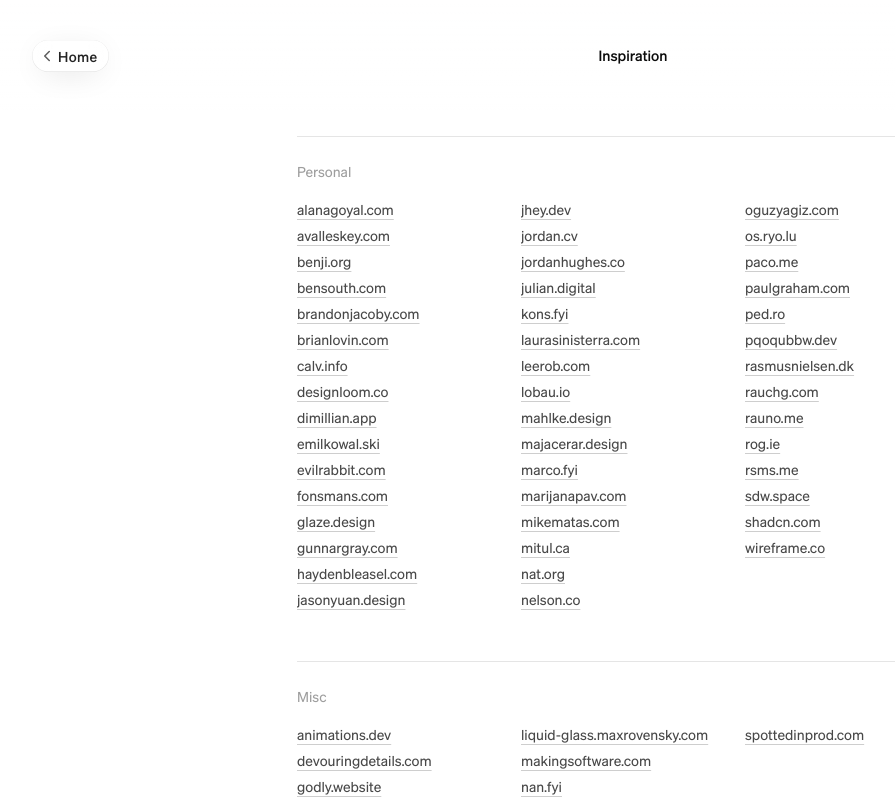
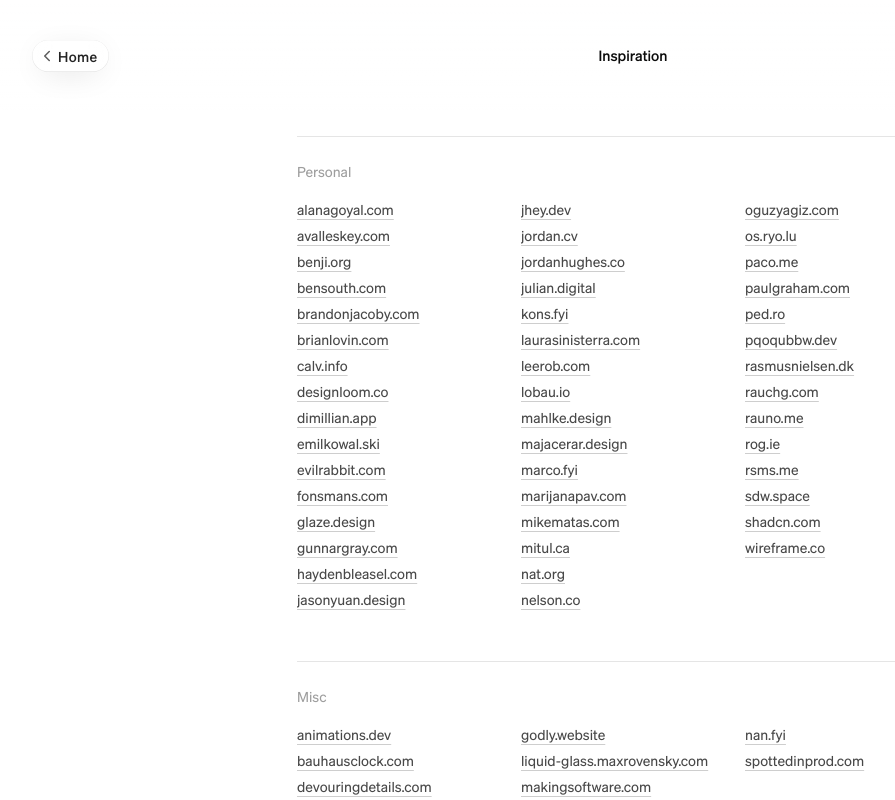
Before and after one commit to aa-io/site, a Next.js app: page /site in a window 1280 px wide. Shown: the top 800 px of the page, without its empty margins (2-897 px from the left). Built offline with nearby package versions, Linux system fonts and the light colour scheme; grey boxes are pictures that could not be loaded.

Commit message:
add to lst

```diff
--- a/data/inspiration.ts
+++ b/data/inspiration.ts
@@ -49,6 +49,7 @@ const personal = [
 
 const misc = [
   'animations.dev',
+  'bauhausclock.com',
   'devouringdetails.com',
   'godly.website',
   'liquid-glass.maxrovensky.com',
```
